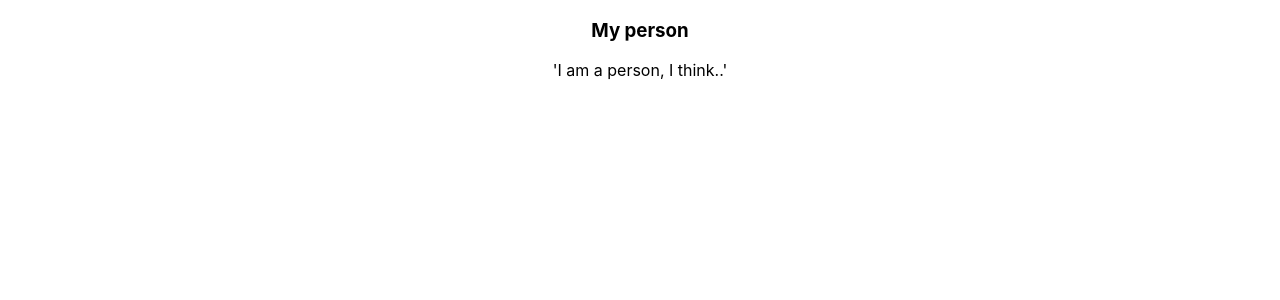
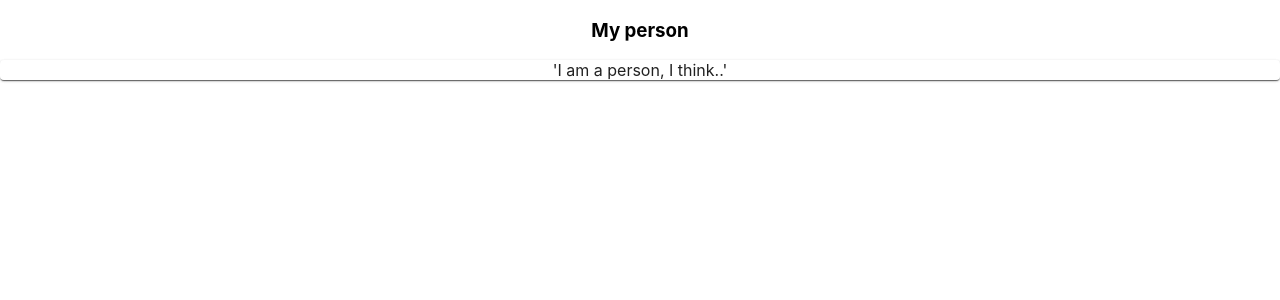
Before and after one commit to kristoferbuno/parsons-problem-system, a React (Create React App) app: page / in a window 1280 px wide. Shown: the top 300 px of the page. Built offline with nearby package versions, Linux system fonts and the light colour scheme.

Commit message:
add mui styling

```diff
--- a/src/App.tsx
+++ b/src/App.tsx
@@ -19,11 +19,11 @@ ctrl-f for "getAll" to get all query params from the URL
 */
 
 
-  let dummyStringList: string[] = ['A', 'B'];
+  let dummyStringList: string[] = ['A', 'B', 'C'];
 
   return (
     <div className="App">
-          <DraggableList>
+          <DraggableList lines={dummyStringList}>
           </DraggableList>
     </div>
   );
--- a/src/DraggableList.tsx
+++ b/src/DraggableList.tsx
@@ -1,6 +1,7 @@
 import React from 'react';
 import ReactDOM from 'react-dom';
 import { DragDropContext, Droppable, Draggable } from 'react-beautiful-dnd';
+import { Card, Paper } from '@mui/material';
 
 
 
@@ -32,21 +33,23 @@ class Person extends React.Component <any, any>{
 
 
 
-class DraggableList extends React.Component {
+class DraggableList extends React.Component<any, any> {
   render() {
     return (
       <DragDropContext onDragEnd={() => {}}>
         <h3>My person</h3>
         <Droppable droppableId="droppable">
           {provided => (
-            <List provided={provided} innerRef={provided.innerRef}>
-              <Draggable draggableId="person" index={0}>
+            <Paper ref={provided.innerRef}>
+                <Card ref={provided.innerRef}>
+                <Draggable draggableId="element" index={0}>
                 {provided => (
                   <Person provided={provided} innerRef={provided.innerRef} />
                 )}
               </Draggable>
+                </Card>
               {provided.placeholder}
-            </List>
+            </Paper>
           )}
         </Droppable>
       </DragDropContext>
```
